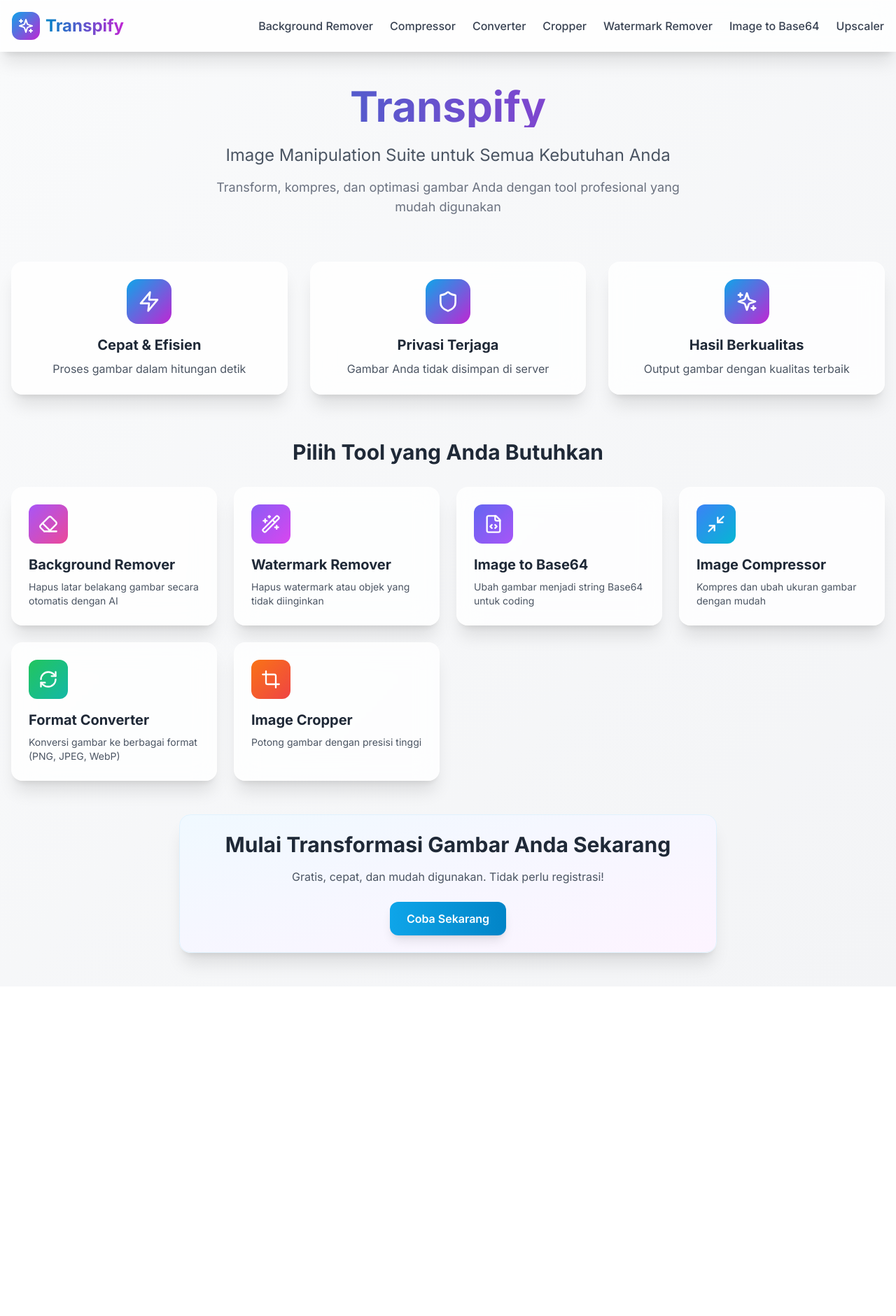
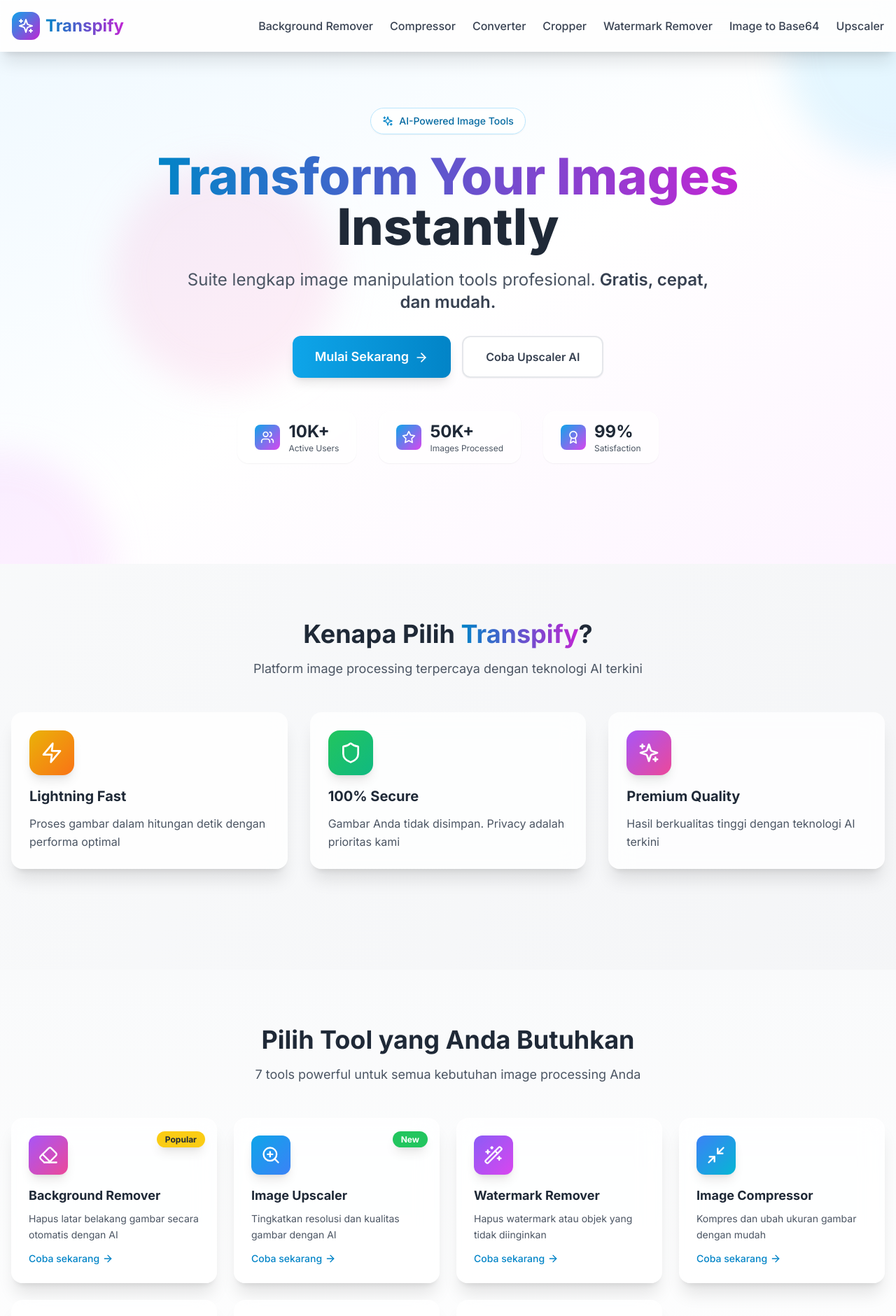
Before and after one commit to ronypermadi/transpify, a React (Vite) app: page / in a window 1280 px wide. Shown: the top 1881 px of the page at 70% size. Before the commit the page ends 1410 px from the top, so only its background shows below. Built offline with nearby package versions, Linux system fonts and the light colour scheme.

Commit message:
feat: Redesign landing page UI, add Image Upscaler tool, and update feature highlights and statistics.

```diff
--- a/src/components/LandingPage.jsx
+++ b/src/components/LandingPage.jsx
@@ -1,6 +1,6 @@
 import React from 'react';
 import { Link } from 'react-router-dom';
-import { Eraser, Minimize2, RefreshCw, Crop, Sparkles, Zap, Shield, Wand2, FileCode } from 'lucide-react';
+import { Eraser, Minimize2, RefreshCw, Crop, Sparkles, Zap, Shield, Wand2, FileCode, ZoomIn, ArrowRight, Star, Users, Award } from 'lucide-react';
 
 export default function LandingPage() {
     const tools = [
@@ -10,6 +10,15 @@
             icon: Eraser,
             path: '/background-remover',
             gradient: 'from-purple-500 to-pink-500',
+            badge: 'Popular',
+        },
+        {
+            title: 'Image Upscaler',
+            description: 'Tingkatkan resolusi dan kualitas gambar dengan AI',
+            icon: ZoomIn,
+            path: '/upscaler',
+            gradient: 'from-sky-500 to-blue-500',
+            badge: 'New',
         },
         {
             title: 'Watermark Remover',
@@ -17,13 +26,6 @@
             icon: Wand2,
             path: '/watermark-remover',
             gradient: 'from-violet-500 to-fuchsia-500',
-        },
-        {
-            title: 'Image to Base64',
-            description: 'Ubah gambar menjadi string Base64 untuk coding',
-            icon: FileCode,
-            path: '/image-to-base64',
-            gradient: 'from-indigo-500 to-purple-500',
         },
         {
             title: 'Image Compressor',
@@ -46,95 +48,220 @@
             path: '/cropper',
             gradient: 'from-orange-500 to-red-500',
         },
+        {
+            title: 'Image to Base64',
+            description: 'Ubah gambar menjadi string Base64 untuk coding',
+            icon: FileCode,
+            path: '/image-to-base64',
+            gradient: 'from-indigo-500 to-purple-500',
+        },
     ];
 
     const features = [
         {
             icon: Zap,
-            title: 'Cepat & Efisien',
-            description: 'Proses gambar dalam hitungan detik',
+            title: 'Lightning Fast',
+            description: 'Proses gambar dalam hitungan detik dengan performa optimal',
+            color: 'from-yellow-500 to-orange-500',
         },
         {
             icon: Shield,
-            title: 'Privasi Terjaga',
-            description: 'Gambar Anda tidak disimpan di server',
+            title: '100% Secure',
+            description: 'Gambar Anda tidak disimpan. Privacy adalah prioritas kami',
+            color: 'from-green-500 to-emerald-500',
         },
         {
             icon: Sparkles,
-            title: 'Hasil Berkualitas',
-            description: 'Output gambar dengan kualitas terbaik',
+            title: 'Premium Quality',
+            description: 'Hasil berkualitas tinggi dengan teknologi AI terkini',
+            color: 'from-purple-500 to-pink-500',
         },
     ];
 
+    const stats = [
+        { icon: Users, value: '10K+', label: 'Active Users' },
+        { icon: Star, value: '50K+', label: 'Images Processed' },
+        { icon: Award, value: '99%', label: 'Satisfaction' },
+    ];
+
     return (
-        <div className="container mx-auto px-4 py-12">
-            {/* Hero Section */}
+        <div className="min-h-screen">
+            {/* Hero Section with Gradient Background */}
+            <div className="relative overflow-hidden bg-gradient-to-br from-primary-50 via-white to-accent-50">
+                {/* Animated background elements */}
+                <div className="absolute inset-0 overflow-hidden">
+                    <div className="absolute -top-40 -right-40 w-80 h-80 bg-primary-300 rounded-full mix-blend-multiply filter blur-xl opacity-20 animate-blob"></div>
+                    <div className="absolute -bottom-40 -left-40 w-80 h-80 bg-accent-300 rounded-full mix-blend-multiply filter blur-xl opacity-20 animate-blob animation-delay-2000"></div>
+                    <div className="absolute top-40 left-40 w-80 h-80 bg-pink-300 rounded-full mix-blend-multiply filter blur-xl opacity-20 animate-blob animation-delay-4000"></div>
+                </div>
+
+                <div className="container mx-auto px-4 py-20 relative">
+                    {/* Hero Content */}
                     <div className="text-center mb-16 animate-fade-in">
-                <h1 className="text-5xl md:text-6xl font-bold mb-6 bg-gradient-to-r from-primary-600 via-accent-600 to-primary-600 bg-clip-text text-transparent animate-gradient">
-                    Transpify
+                        <div className="inline-flex items-center gap-2 bg-white/80 backdrop-blur-sm px-4 py-2 rounded-full border border-primary-200 mb-6 shadow-sm">
+                            <Sparkles className="w-4 h-4 text-primary-600" />
+                            <span className="text-sm font-medium text-primary-700">AI-Powered Image Tools</span>
+                        </div>
+
+                        <h1 className="text-5xl md:text-7xl font-extrabold mb-6 leading-tight">
+                            <span className="bg-gradient-to-r from-primary-600 via-accent-600 to-primary-600 bg-clip-text text-transparent animate-gradient bg-300%">
+                                Transform Your Images
+                            </span>
+                            <br />
+                            <span className="text-gray-800">Instantly</span>
                         </h1>
-                <p className="text-xl md:text-2xl text-gray-600 mb-4">
-                    Image Manipulation Suite untuk Semua Kebutuhan Anda
+
+                        <p className="text-xl md:text-2xl text-gray-600 mb-8 max-w-3xl mx-auto leading-relaxed">
+                            Suite lengkap image manipulation tools profesional.
+                            <span className="font-semibold text-gray-700"> Gratis, cepat, dan mudah.</span>
                         </p>
-                <p className="text-lg text-gray-500 max-w-2xl mx-auto">
-                    Transform, kompres, dan optimasi gambar Anda dengan tool profesional yang mudah digunakan
+
+                        {/* CTA Buttons */}
+                        <div className="flex flex-wrap gap-4 justify-center mb-12">
+                            <Link
+                                to="/background-remover"
+                                className="btn-primary group text-lg px-8 py-4"
+                            >
+                                Mulai Sekarang
+                                <ArrowRight className="w-5 h-5 inline-block ml-2 group-hover:translate-x-1 transition-transform" />
+                            </Link>
+                            <Link
+                                to="/upscaler"
+                                className="px-8 py-4 rounded-xl font-semibold text-gray-700 bg-white border-2 border-gray-200 hover:border-primary-500 hover:text-primary-600 transition-all duration-200 shadow-sm hover:shadow-md"
+                            >
+                                Coba Upscaler AI
+                            </Link>
+                        </div>
+
+                        {/* Stats */}
+                        <div className="flex flex-wrap gap-8 justify-center text-center">
+                            {stats.map((stat, index) => (
+                                <div key={index} className="flex items-center gap-3 bg-white/60 backdrop-blur-sm px-6 py-3 rounded-2xl border border-white/50 shadow-sm">
+                                    <div className="bg-gradient-to-br from-primary-500 to-accent-500 p-2 rounded-lg">
+                                        <stat.icon className="w-5 h-5 text-white" />
+                                    </div>
+                                    <div className="text-left">
+                                        <div className="text-2xl font-bold text-gray-800">{stat.value}</div>
+                                        <div className="text-xs text-gray-600">{stat.label}</div>
+                                    </div>
+                                </div>
+                            ))}
+                        </div>
+                    </div>
+                </div>
+            </div>
+
+            {/* Features Section */}
+            <div className="container mx-auto px-4 py-20">
+                <div className="text-center mb-12">
+                    <h2 className="text-4xl font-bold mb-4 text-gray-800">
+                        Kenapa Pilih <span className="bg-gradient-to-r from-primary-600 to-accent-600 bg-clip-text text-transparent">Transpify</span>?
+                    </h2>
+                    <p className="text-lg text-gray-600 max-w-2xl mx-auto">
+                        Platform image processing terpercaya dengan teknologi AI terkini
                     </p>
                 </div>
 
-            {/* Features Section */}
                 <div className="grid md:grid-cols-3 gap-8 mb-16">
                     {features.map((feature, index) => (
                         <div
                             key={index}
-                        className="card text-center animate-slide-up"
-                        style={{ animationDelay: `${index * 0.1}s` }}
+                            className="relative group"
                         >
-                        <div className="inline-flex items-center justify-center w-16 h-16 bg-gradient-to-br from-primary-500 to-accent-600 rounded-2xl mb-4">
+                            <div className="absolute inset-0 bg-gradient-to-r ${feature.color} rounded-3xl blur-xl opacity-0 group-hover:opacity-20 transition-opacity duration-500"></div>
+                            <div className="relative card hover:shadow-2xl transition-all duration-300 border-2 border-transparent hover:border-white">
+                                <div className={`inline-flex items-center justify-center w-16 h-16 bg-gradient-to-br ${feature.color} rounded-2xl mb-4 group-hover:scale-110 transition-transform duration-300 shadow-lg`}>
                                     <feature.icon className="w-8 h-8 text-white" />
                                 </div>
-                        <h3 className="text-xl font-bold mb-2 text-gray-800">{feature.title}</h3>
-                        <p className="text-gray-600">{feature.description}</p>
+                                <h3 className="text-xl font-bold mb-3 text-gray-800">{feature.title}</h3>
+                                <p className="text-gray-600 leading-relaxed">{feature.description}</p>
+                            </div>
                         </div>
                     ))}
                 </div>
+            </div>
 
-            {/* Tools Grid */}
-            <div className="mb-12">
-                <h2 className="text-3xl font-bold text-center mb-8 text-gray-800">
+            {/* Tools Grid Section */}
+            <div className="bg-gradient-to-b from-gray-50 to-white py-20">
+                <div className="container mx-auto px-4">
+                    <div className="text-center mb-12">
+                        <h2 className="text-4xl font-bold mb-4 text-gray-800">
                             Pilih Tool yang Anda Butuhkan
                         </h2>
-                <div className="grid md:grid-cols-2 lg:grid-cols-4 gap-6">
+                        <p className="text-lg text-gray-600">
+                            7 tools powerful untuk semua kebutuhan image processing Anda
+                        </p>
+                    </div>
+
+                    <div className="grid md:grid-cols-2 lg:grid-cols-3 xl:grid-cols-4 gap-6 max-w-7xl mx-auto">
                         {tools.map((tool, index) => (
                             <Link
                                 key={index}
                                 to={tool.path}
-                            className="card group hover:scale-105 transition-all duration-300 animate-slide-up"
-                            style={{ animationDelay: `${index * 0.1}s` }}
+                                className="relative card group hover:scale-105 hover:shadow-2xl transition-all duration-300 overflow-hidden"
+                                style={{ animationDelay: `${index * 0.05}s` }}
                             >
-                            <div className={`inline-flex items-center justify-center w-14 h-14 bg-gradient-to-br ${tool.gradient} rounded-xl mb-4 group-hover:scale-110 transition-transform duration-300`}>
+                                {/* Badge */}
+                                {tool.badge && (
+                                    <div className="absolute top-4 right-4 z-10">
+                                        <span className={`text-xs font-bold px-3 py-1 rounded-full ${tool.badge === 'New'
+                                                ? 'bg-green-500 text-white'
+                                                : 'bg-yellow-400 text-gray-800'
+                                            } shadow-lg`}>
+                                            {tool.badge}
+                                        </span>
+                                    </div>
+                                )}
+
+                                {/* Gradient Background on Hover */}
+                                <div className={`absolute inset-0 bg-gradient-to-br ${tool.gradient} opacity-0 group-hover:opacity-5 transition-opacity duration-300`}></div>
+
+                                <div className="relative">
+                                    <div className={`inline-flex items-center justify-center w-14 h-14 bg-gradient-to-br ${tool.gradient} rounded-xl mb-4 group-hover:scale-110 group-hover:rotate-3 transition-all duration-300 shadow-lg`}>
                                         <tool.icon className="w-7 h-7 text-white" />
                                     </div>
-                            <h3 className="text-xl font-bold mb-2 text-gray-800 group-hover:text-primary-600 transition-colors duration-200">
+                                    <h3 className="text-lg font-bold mb-2 text-gray-800 group-hover:text-primary-600 transition-colors duration-200">
                                         {tool.title}
                                     </h3>
-                            <p className="text-gray-600 text-sm">{tool.description}</p>
+                                    <p className="text-gray-600 text-sm leading-relaxed mb-3">
+                                        {tool.description}
+                                    </p>
+                                    <div className="flex items-center text-primary-600 font-medium text-sm">
+                                        <span>Coba sekarang</span>
+                                        <ArrowRight className="w-4 h-4 ml-1 group-hover:translate-x-1 transition-transform" />
+                                    </div>
+                                </div>
                             </Link>
                         ))}
                     </div>
                 </div>
+            </div>
 
-            {/* CTA Section */}
-            <div className="text-center card max-w-3xl mx-auto bg-gradient-to-br from-primary-50 to-accent-50 border-primary-100">
-                <h2 className="text-2xl md:text-3xl font-bold mb-4 text-gray-800">
-                    Mulai Transformasi Gambar Anda Sekarang
+            {/* Final CTA Section */}
+            <div className="container mx-auto px-4 py-20">
+                <div className="relative overflow-hidden rounded-3xl">
+                    {/* Animated gradient background */}
+                    <div className="absolute inset-0 bg-gradient-to-r from-primary-600 via-accent-600 to-primary-600 bg-300% animate-gradient"></div>
+
+                    <div className="relative text-center py-16 px-8">
+                        <h2 className="text-3xl md:text-4xl font-bold mb-4 text-white">
+                            Siap Mentransformasi Gambar Anda?
                         </h2>
-                <p className="text-gray-600 mb-6">
-                    Gratis, cepat, dan mudah digunakan. Tidak perlu registrasi!
+                        <p className="text-xl text-white/90 mb-8 max-w-2xl mx-auto">
+                            Bergabunglah dengan ribuan pengguna yang sudah mempercayai Transpify untuk kebutuhan image processing mereka
                         </p>
                         <div className="flex flex-wrap gap-4 justify-center">
-                    <Link to="/background-remover" className="btn-primary">
-                        Coba Sekarang
+                            <Link
+                                to="/background-remover"
+                                className="px-8 py-4 bg-white text-primary-600 rounded-xl font-bold hover:bg-gray-100 transition-all duration-200 shadow-xl hover:shadow-2xl hover:scale-105"
+                            >
+                                Mulai Gratis Sekarang
                             </Link>
+                        </div>
+                        <p className="mt-6 text-white/70 text-sm">
+                            ✨ Tidak perlu registrasi • 🔒 100% aman • ⚡ Instant results
+                        </p>
+                    </div>
                 </div>
             </div>
         </div>
```
Lines whose indentation alone changed are shown as unchanged.
